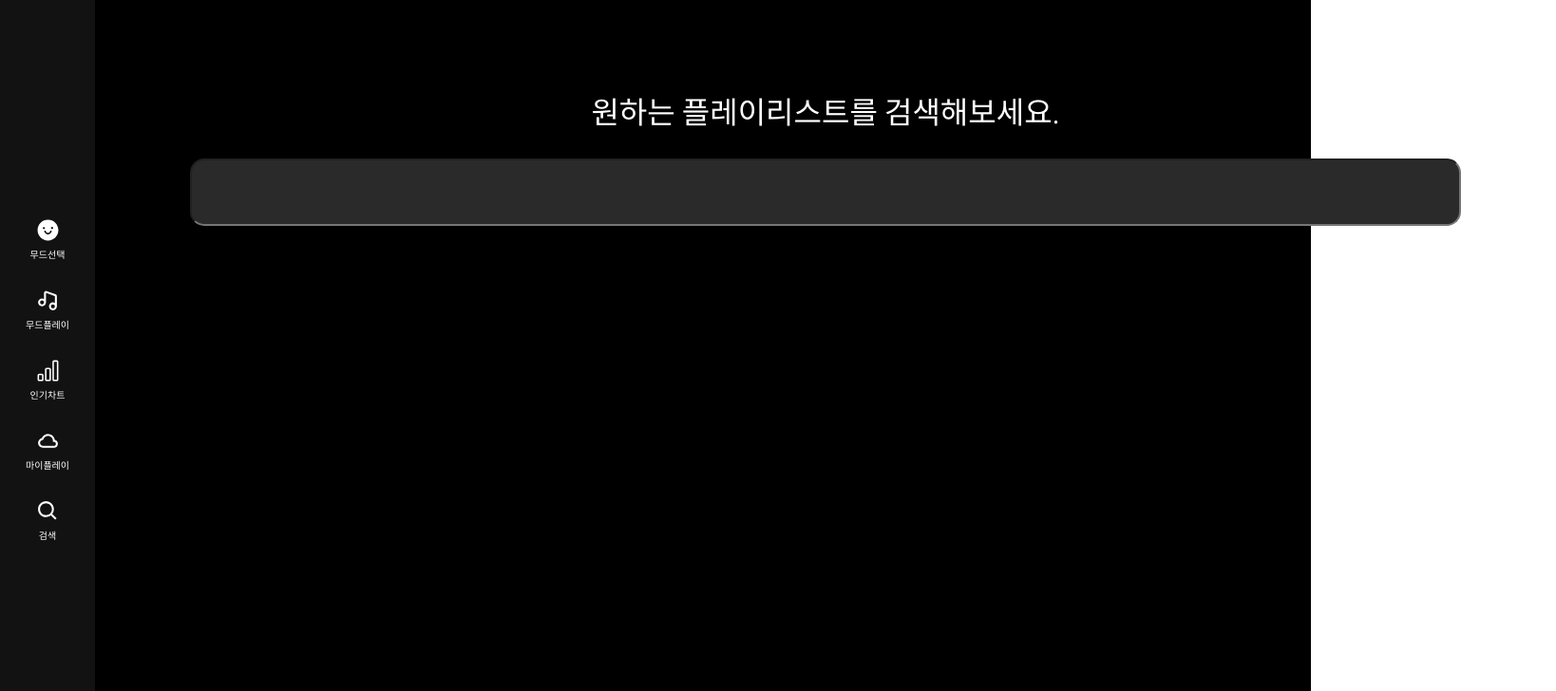
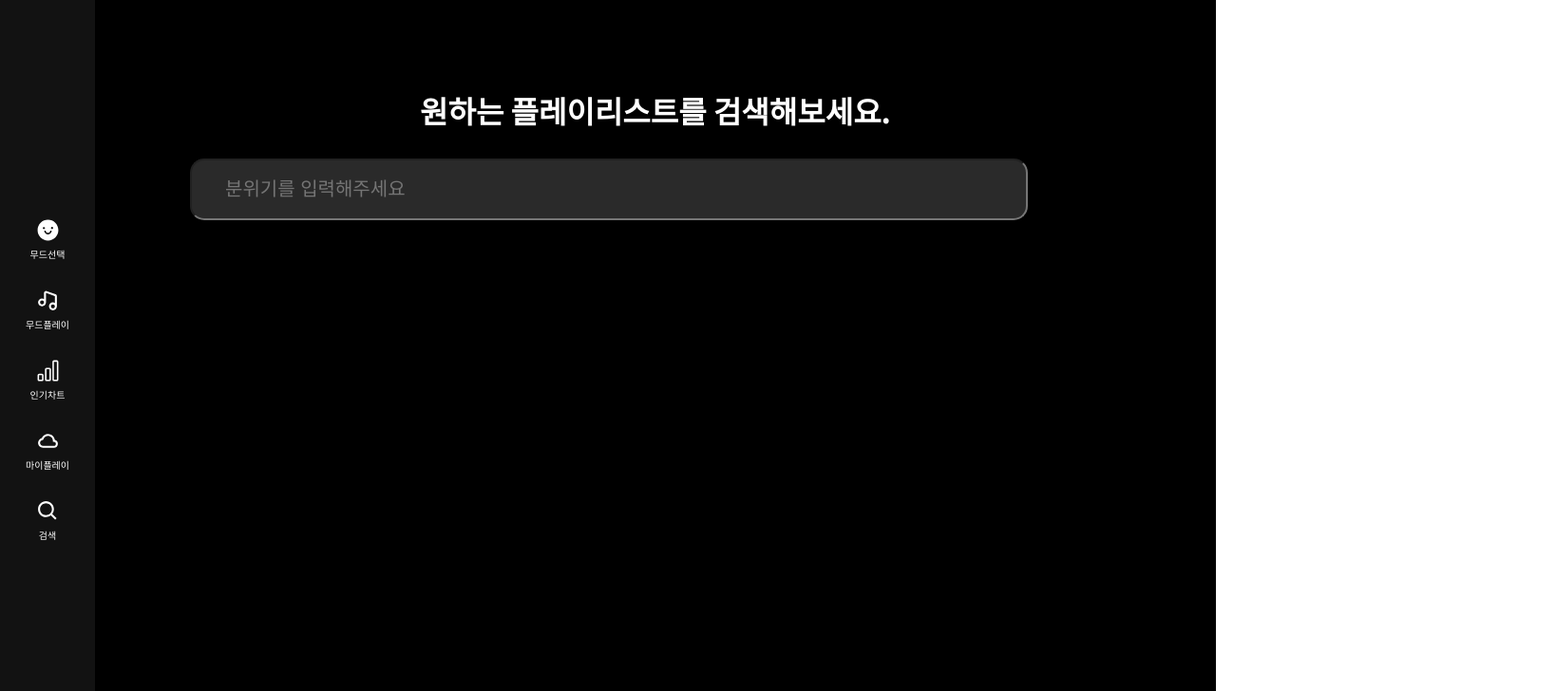
Before and after one commit to 2sel/Mood-Mango, a React (Create React App) app: page /search in a window 1280 px wide. Shown: the top 728 px of the page at 95% size, 1638 px wide, since content can reach past the window. Built offline with nearby package versions, Linux system fonts and the light colour scheme; what gapi-script would draw is missing.

Commit message:
feat.musicbox추가

```diff
--- /dev/null
+++ b/src/components/Main/MusicBox.tsx
@@ -0,0 +1,7 @@
+import React from "react";
+
+const MusicBox = () => {
+  return <div>MusicBox</div>;
+};
+
+export default MusicBox;
--- a/src/pages/Search.tsx
+++ b/src/pages/Search.tsx
@@ -1,13 +1,18 @@
 import React from "react";
 import styled from "styled-components";
+import MusicBox from "./../components/Main/MusicBox";
 
 const Search = () => {
   return (
     <Background>
       <SearchWrap>
         <SearchTitle>원하는 플레이리스트를 검색해보세요.</SearchTitle>
-        <SearchInput></SearchInput>
+        <SearchInput
+          placeholder="분위기를 입력해주세요"
+          type="search"
+        ></SearchInput>
       </SearchWrap>
+      <MusicBox></MusicBox>
     </Background>
   );
 };
@@ -17,9 +22,8 @@ export default Search;
 const Background = styled.div`
   font-family: "Noto Sans KR", sans-serif;
   background-color: #000000;
-  min-height: 100vh;
+  height: 100vh;
   width: 100%;
-  display: flex;
 `;
 const SearchWrap = styled.div`
   padding: 6.25rem;
@@ -29,16 +33,18 @@ const SearchTitle = styled.div`
   display: flex;
   justify-content: center;
   align-items: center;
-  font-weight: 300;
+  width: 100%;
+  font-weight: 600;
   font-size: 2rem;
   color: #ffffff;
 `;
 
 const SearchInput = styled.input`
-  width: 83.125rem;
+  width: 90%;
   height: 4.0625rem;
   margin-top: 35px;
   background-color: #2a2a2a;
   border-radius: 15px;
   font-size: 1.25rem;
+  padding: 0 50px 0 35px;
 `;
```
